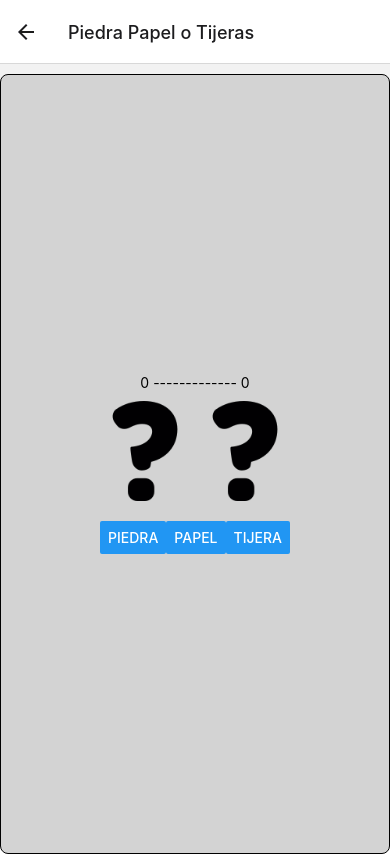
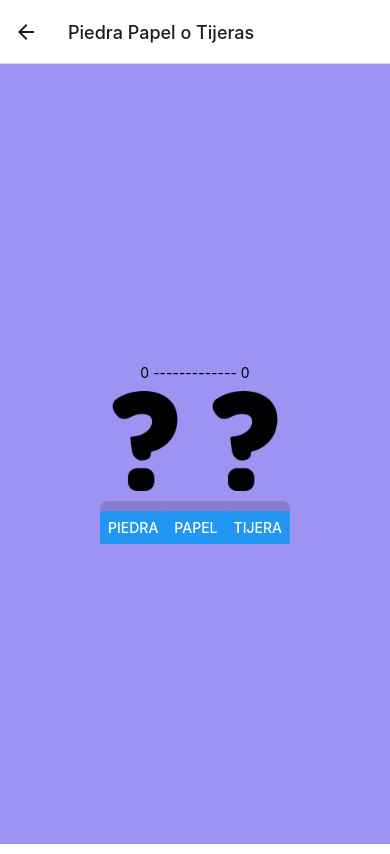
Before and after one commit to TaquitosDorados/Games, a React Native app: screen /Piedra in a window 390 px wide. Built offline with nearby package versions, Linux system fonts and the light colour scheme.

Commit message:
Finalizado

```diff
--- a/Blackjack.js
+++ b/Blackjack.js
@@ -337,22 +337,24 @@ function Blackjack(props) {
     }
 
     return (
-        <View>
-            <Text>Trata de Sacar 21!</Text>
-            <Text>Cartas Del Rival</Text>
-            <List data = {mapItems(cpuCardList)} ></List>
-            <Text>Tus Cartas</Text>
+        <View style={styles.root}>
+            <Text style={styles.title}>Trata de Sacar 21!</Text>
+            <Image style={{width: 200, height: 200}} source={require('./assets/luigi.png')}/>
+            <Text style={styles.subtitle}>Cartas Del Rival</Text>
+            <List style={styles.cards} data = {mapItems(cpuCardList)} ></List>
+            <Text style={styles.subtitle}>Tus Cartas</Text>
             <List data = {mapItems(cardList)} ></List>
 
             {
                 gameEnded?
-                <View>
-                    <Text>{message}</Text>
+                <View style = {styles.button}>
+                    <Text style = {{alignSelf: 'center', color: 'lightgrey', fontSize:20, margin: 10}}>{message}</Text>
                     <Button onPress={restartGame} title="Jugar de Nuevo"/>
                 </View>
                 :
-                <View>
+                <View style = {styles.button}>
                 <Button title = "Hit Me" onPress = {handleOnHit}/>
+                <Text style = {{alignSelf: 'center', color: 'lightgrey'}}>─</Text>
                 <Button title = "Hold" onPress = {handleOnHold}/>
                 </View>
             }
@@ -361,3 +363,38 @@ function Blackjack(props) {
 }
 
 export default Blackjack;
+
+const styles = StyleSheet.create({
+    root: {
+        width: '100%',
+        height: '100%',
+        justifyContent: 'flex-start',
+        flex:1,
+        flexDirection: 'column',
+        alignItems: "center",
+        backgroundColor: "#78C059",
+    },
+
+    title: {
+        fontSize: 40,
+        fontWeight: "bold",
+        color: "green",
+    },
+
+    button: {
+        backgroundColor: "#64A14A",
+        borderRadius: 8,
+        margin: 20
+    },
+
+    subtitle: {
+        fontSize: 30,
+        fontWeight: "bold",
+        marginTop: 20,
+        color: "#7C1B1B",
+    },
+
+    cards: {
+        fontSize: 20,
+    }
+})
--- a/GuessScreen.js
+++ b/GuessScreen.js
@@ -86,8 +86,8 @@ function GuessScreen({navigation}) {
         <View style={styles.game}>
             <Text style={styles.title}>Guess my number</Text>
             <TextInput
+                autoFocus={false}
                 style={styles.input}
-                autoFocus
                 onChangeText = {handleOnChange}
                 defaultValue = {number}
             />
@@ -107,9 +107,9 @@ function GuessScreen({navigation}) {
             }
 
         <List data = {mapItems(guessList)}/>
-
+            <View style={styles.caja}>
             <Text style={styles.title}>Guess your number</Text>
-            <Text>{myAttempt}</Text>
+            <Text style={styles.number}>{myAttempt}</Text>
             <Button title='Muy Bajo' onPress={handleOnLow}/>
             <Button title='Muy Alto' onPress={handleOnHigh}/>
             <Button title='Correcto!' onPress={handleOnWin}/>
@@ -118,6 +118,7 @@ function GuessScreen({navigation}) {
                     <Text>Lo he adivinado en {countAttempt} intentos!</Text>
                     : null
             }
+            </View>
 
         </View>
     );
@@ -128,21 +129,35 @@ const styles = StyleSheet.create({
         flexDirection: 'column',
         alignItems: 'center',
         justifyContent: 'center',
-        width: 400,
+        width: '100%',
+        height: '100%',
+        backgroundColor: '#F99FEA'
     },
 
     input: {
         width: 200,
+        height: 50,
         textAlign: 'center',
         marginBottom: 10,
-        backgroundColor: 'ghostwhite'
+        backgroundColor: '#E28AD3'
     },
 
     title: {
         fontWeight: 'bold',
-        fontSize: 20,
+        fontSize: 30,
         marginTop: 50,
         textAlign: 'center',
+    },
+
+    number: {
+        fontSize: 20,
+        margin: 10,
+        fontWeight: 'bold',
+    },
+
+    caja: {
+        marginBottom: 60,
+        alignItems: 'center',
     }
 });
 
--- a/Piedra.js
+++ b/Piedra.js
@@ -117,7 +117,7 @@ function Piedra(props) {
             }
             </View>
 
-            <View style={styles.ImagesContainer}>
+            <View style={styles.ButtonContainer}>
                 {
                     gameEnded?
                     <View>
@@ -125,7 +125,7 @@ function Piedra(props) {
                     <Button onPress={restartGame} title="Jugar de Nuevo"/>
                     </View>
                     :
-                    <View style={styles.ImagesContainer}>
+                    <View style={styles.ButtonContainer}>
                     <Button onPress={becomePiedra} title="Piedra" id="1"/>
                     <Button onPress={becomePapel} title="Papel" id="2"/>
                     <Button onPress={becomeTijera} title="Tijera" id="3"/>
@@ -142,10 +142,7 @@ const styles = StyleSheet.create({
         height: '100%',
         justifyContent: 'center',
         alignItems: "center",
-        backgroundColor: 'lightgray',
-        borderWidth: 1,
-        borderRadius: 8,
-        margin: 10,
+        backgroundColor: '#9D93F3',
         alignSelf:"center",
     },
 
@@ -153,6 +150,14 @@ const styles = StyleSheet.create({
         flexDirection: 'row',
         alignItems: 'center',
         marginTop: 10,
+    },
+
+    ButtonContainer: {
+        flexDirection: 'row',
+        alignItems: 'center',
+        backgroundColor: '#877FCD',
+        marginTop: 10,
+        borderRadius: 8,
     }
 })
 
```
Also changed, not shown: assets/luigi.png (added).
